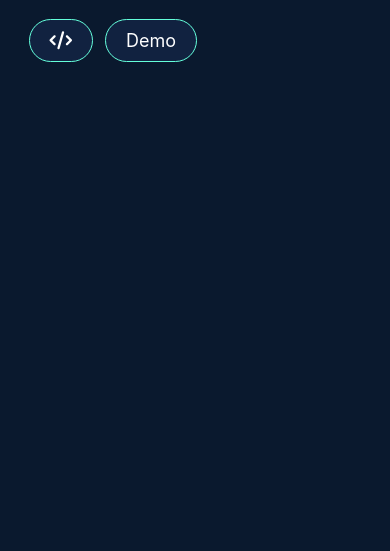
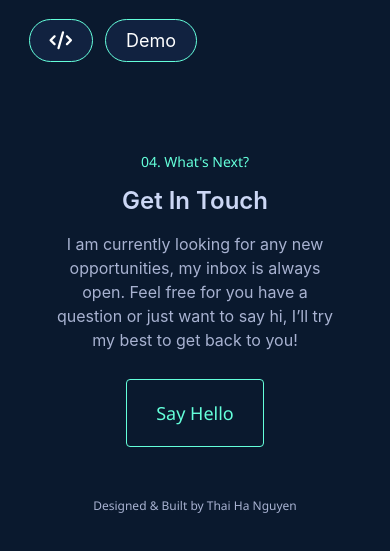
Before and after one commit to thaihanguyen98/Portfolio, a website: page index.html in a window 390 px wide. Shown: the part 2860-3411 px from the top of the page. Before the commit the page ends 2970 px from the top, so only its background shows below. Drawn offline with nearby package versions, Linux system fonts and the light colour scheme; a web font is replaced by a local one.

Commit message:
Add a footer

```diff
--- a/index.html
+++ b/index.html
@@ -226,6 +226,23 @@
           </div>
         </div>
       </div>
+      <footer>
+        <div class="container text-center mt-5">
+          <h4 class="mt-3">04. What's Next?</h4>
+          <h2 class="mt-3">Get In Touch</h2>
+          <p class="mt-3 mb-5">
+            I am currently looking for any new opportunities, my inbox is always
+            open. Feel free for you have a question or just want to say hi, I’ll
+            try my best to get back to you!
+          </p>
+          <div class="button">
+            <a href="mailto:thaihanguyen98@gmail.com">Say Hello</a>
+          </div>
+          <div class="footer-name">
+            <p class="">Designed & Built by Thai Ha Nguyen</p>
+          </div>
+        </div>
+      </footer>
     </div>
   </body>
 </html>
--- a/src/style.css
+++ b/src/style.css
@@ -129,29 +129,6 @@ a {
   padding-bottom: 40px;
 }
 
-.button a {
-  padding: 21px 29px;
-  border-radius: 4px;
-  border: 1px solid var(--primary-color);
-  color: var(--primary-color);
-  font-family: var(--heading-font-family);
-  text-decoration: none;
-  cursor: pointer;
-}
-.button a:hover {
-  text-decoration: none;
-  transition: var(--transition);
-  width: 100%;
-  height: 100%;
-  box-shadow: 0 0.5em 0.5em -0.4em var(--primary-color);
-  transform: translateY(-0.25em);
-  box-shadow: 0.3em 0.3em 0 0 var(--primary-color),
-    inset 0.3em 0.3em 0 0 var(--primary-color);
-}
-* {
-  box-sizing: border-box;
-}
-
 /* nav section */
 .nav {
   background-color: var(--background-color);
@@ -201,7 +178,7 @@ a {
 
 /* footer section */
 footer {
-  padding: 170px 420px 100px;
+  padding: 20px;
   display: flex;
   justify-content: space-evenly;
 }
@@ -215,7 +192,34 @@ footer a:hover {
   text-decoration: underline;
   color: var(--primary-color);
 }
+.button a {
+  padding: 21px 29px;
+  border-radius: 4px;
+  border: 1px solid var(--primary-color);
+  color: var(--primary-color);
+  font-family: var(--heading-font-family);
+  text-decoration: none;
+  cursor: pointer;
+}
+.button a:hover {
+  text-decoration: none;
+  transition: var(--transition);
+  width: 100%;
+  height: 100%;
+  box-shadow: 0 0.5em 0.5em -0.4em var(--primary-color);
+  transform: translateY(-0.25em);
+  box-shadow: 0.3em 0.3em 0 0 var(--primary-color),
+    inset 0.3em 0.3em 0 0 var(--primary-color);
+}
 
+.footer-name p {
+  padding-top: 70px;
+  font-family: var(--heading-font-family);
+  font-size: 12px;
+}
+* {
+  box-sizing: border-box;
+}
 /* tablet users */
 @media (max-width: 767px) {
   .container {
@@ -259,12 +263,6 @@ footer a:hover {
     line-height: 1.5;
     width: 450px;
     font-size: 18px;
-  }
-
-  footer {
-    max-width: 100px;
-    padding: 5px 5px;
-    padding-bottom: 60px;
   }
 
   .nav > .nav-btn {
@@ -311,6 +309,10 @@ footer a:hover {
     height: calc(100vh - 50px);
     overflow-y: auto;
   }
+
+  .footer-name p {
+    font-size: 12px;
+  }
 }
 
 /* mobile users */
```
Also changed, not shown: fonts/Calibre/Calibre Semibold_Calibre Medium_Calibre Regular/Calibre Medium-normal-500-100.ttf (added), fonts/Calibre/Calibre Semibold_Calibre Medium_Calibre Regular/Calibre Regular-normal-400-100.ttf (added), fonts/Calibre/Calibre Semibold_Calibre Medium_Calibre Regular/Calibre Semibold-normal-600-100.ttf (added), fonts/Calibre/SF Mono/SF-Mono-Bold.otf (added), fonts/Calibre/SF Mono/SF-Mono-BoldItalic.otf (added), fonts/Calibre/SF Mono/SF-Mono-Heavy.otf (added), fonts/Calibre/SF Mono/SF-Mono-HeavyItalic.otf (added), fonts/Calibre/SF Mono/SF-Mono-Italic.ttf (added), fonts/Calibre/SF Mono/SF-Mono-Light.otf (added), fonts/Calibre/SF Mono/SF-Mono-LightItalic.otf (added), fonts/Calibre/SF Mono/SF-Mono-Medium.otf (added), fonts/Calibre/SF Mono/SF-Mono-MediumItalic.otf (added), fonts/Calibre/SF Mono/SF-Mono-Regular.otf (added), fonts/Calibre/SF Mono/SF-Mono-RegularItalic.otf (added), 3 more files.
